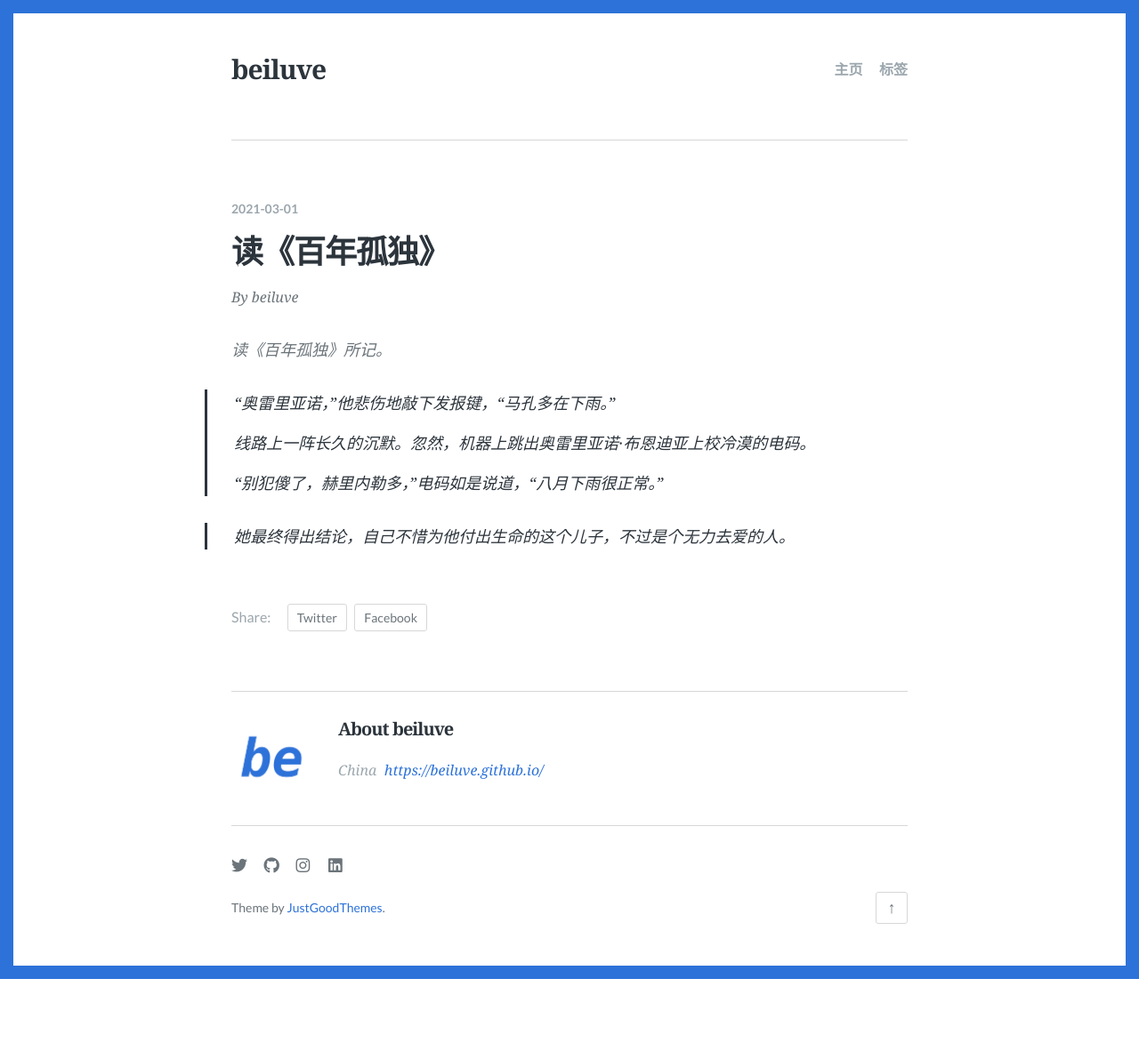
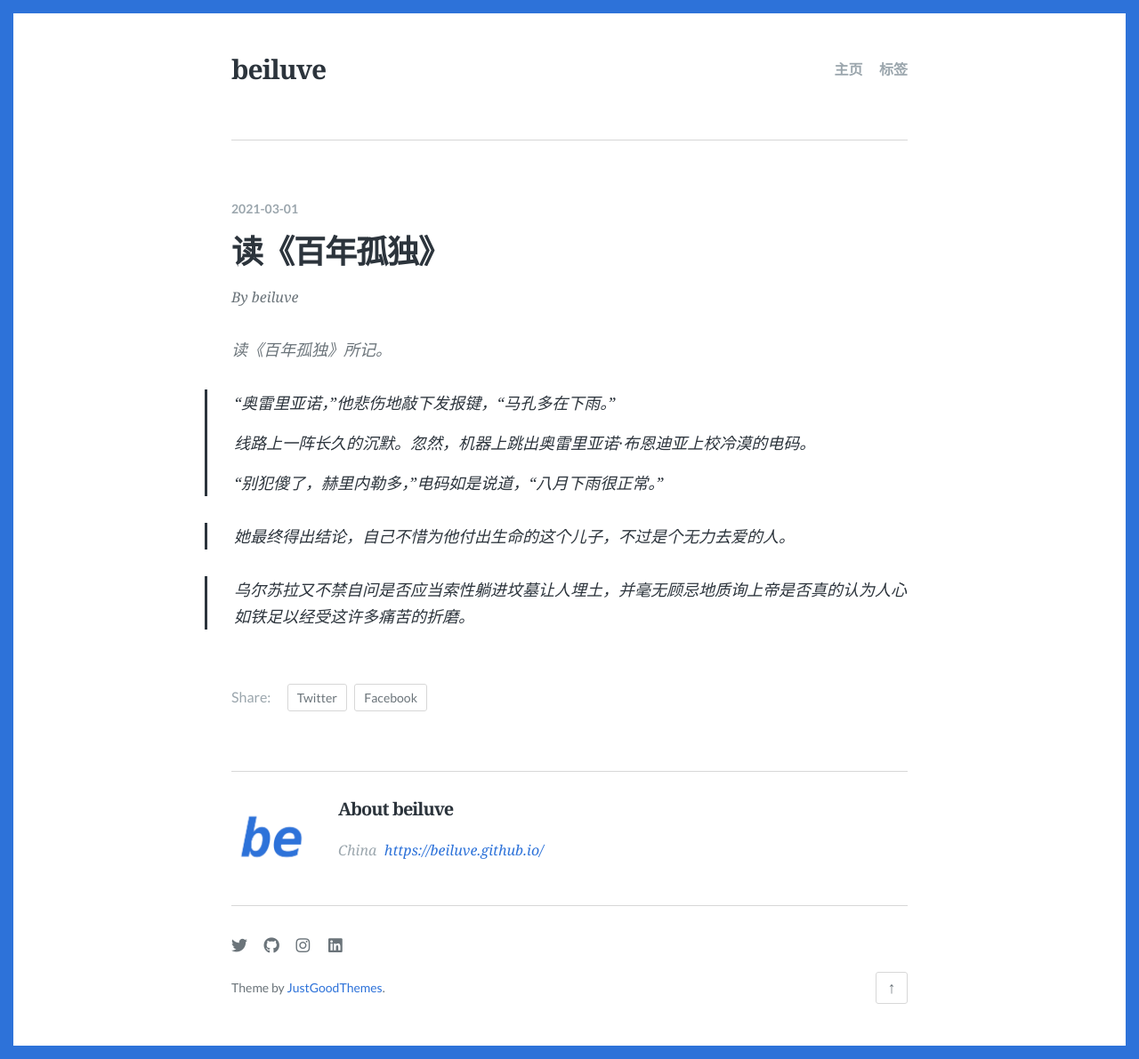
Before and after one commit to beiluve/beiluve.github.io, a Jekyll site: the page built from _posts/2021-03-01-读百年孤独.md, in a window 1280 px wide. Shown: the whole page at 89% size. Built offline with Jekyll 4.4.1, drawn with Linux system fonts in a browser that asks for light colours; some web fonts are replaced; comment, search, counter and statistics services are not loaded; before the commit the page ends 1101 px from its top, so only the background shows below that.

Commit message:
update post: 读《百年孤独》

```diff
--- a/_posts/2021-03-01-读百年孤独.md
+++ b/_posts/2021-03-01-读百年孤独.md
@@ -17,3 +17,5 @@ tags: [拾花]
 > “别犯傻了，赫里内勒多，”电码如是说道，“八月下雨很正常。”
 
 > 她最终得出结论，自己不惜为他付出生命的这个儿子，不过是个无力去爱的人。
+
+> 乌尔苏拉又不禁自问是否应当索性躺进坟墓让人埋土，并毫无顾忌地质询上帝是否真的认为人心如铁足以经受这许多痛苦的折磨。
```
